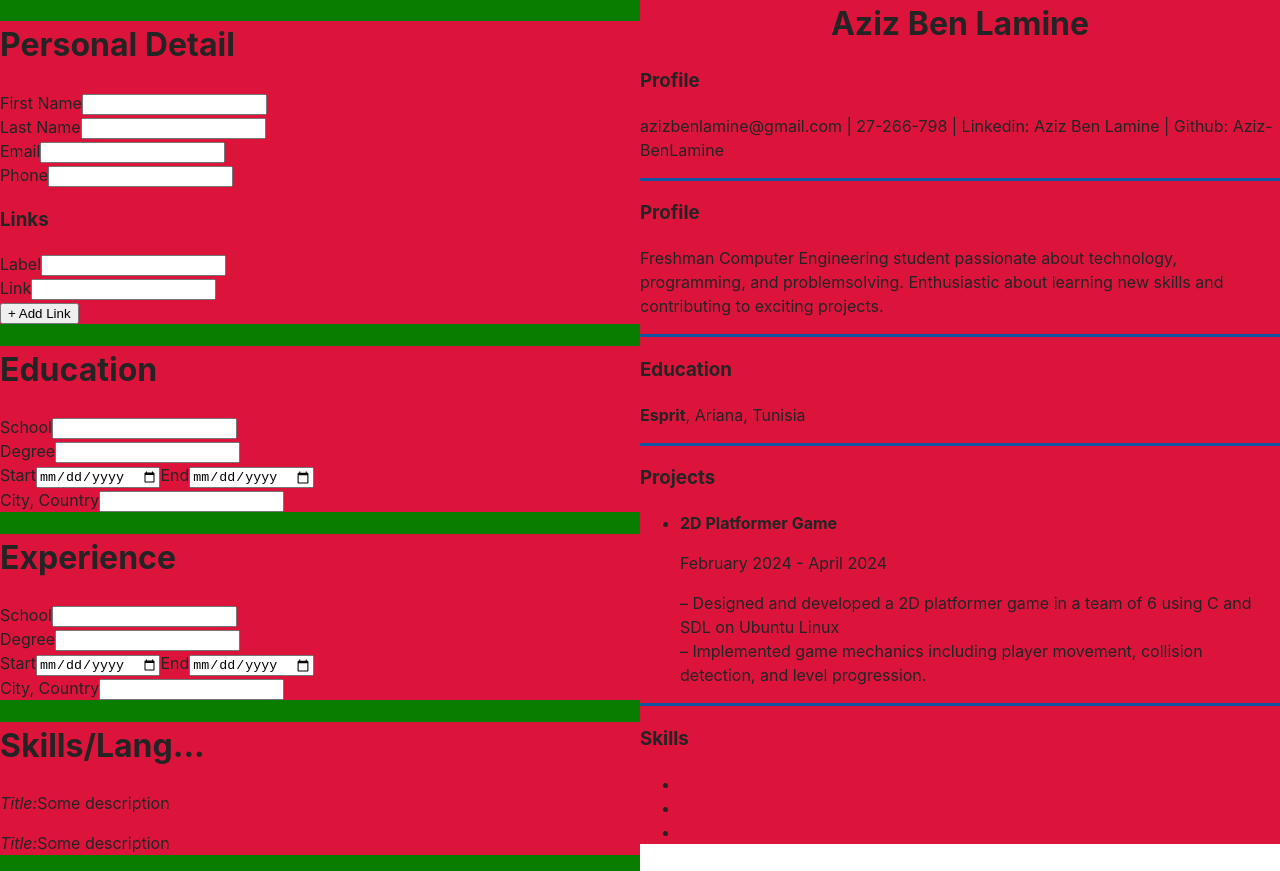
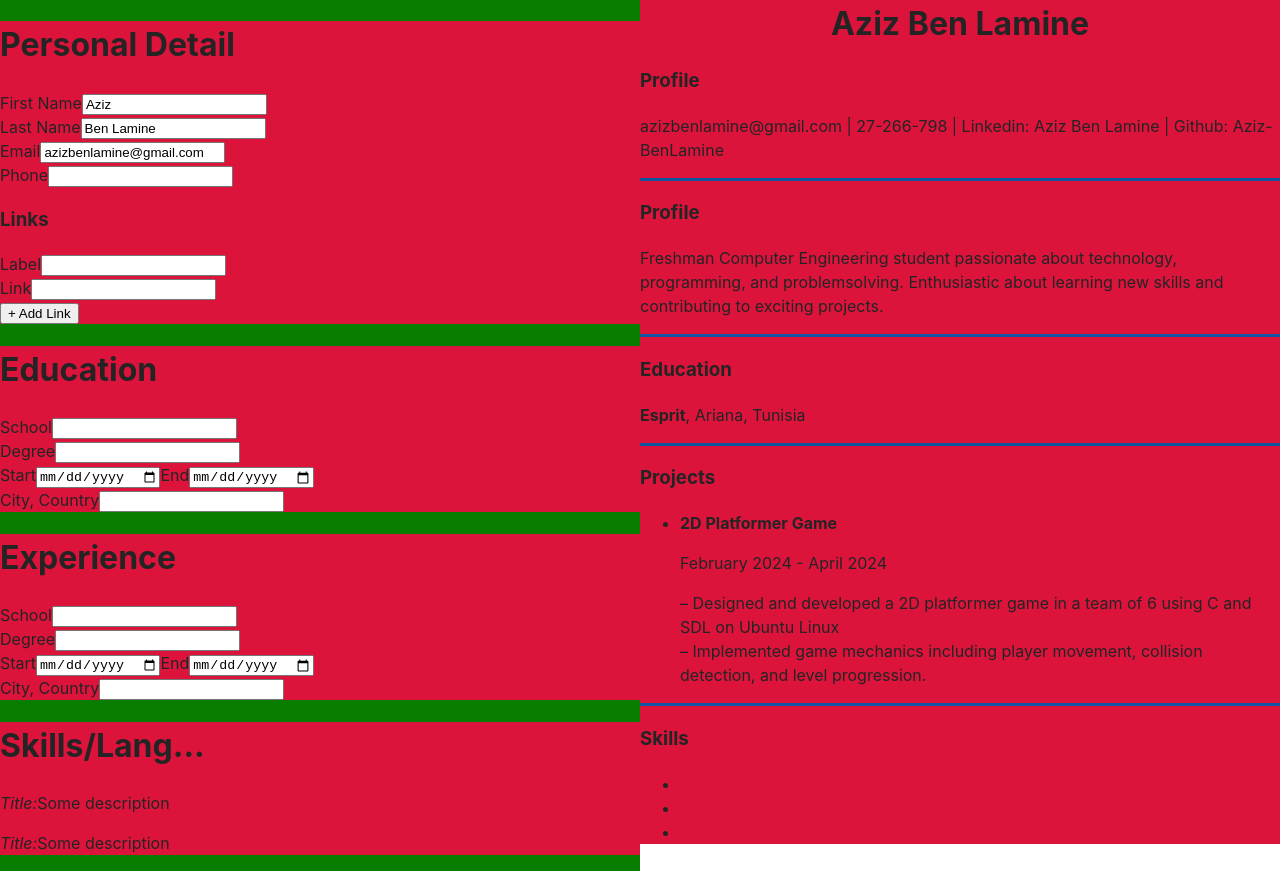
Before and after one commit to Aziz-BenLamine/CV-application, a React (Vite) app: page / in a window 1280 px wide. Built offline with nearby package versions, Linux system fonts and the light colour scheme.

Commit message:
Add Personal Details input-preview render

```diff
--- a/src/App.jsx
+++ b/src/App.jsx
@@ -3,17 +3,40 @@ import Preview from "./components/Preview";
 import Education from "./components/Education";
 import Experience from "./components/Experience";
 import Skills from "./components/Skills";
+import { useState } from "react";
 function App() {
+  const [firstName, setFirstName] = useState("Aziz");
+  const [lastName, setLastName] = useState("Ben Lamine");
+  const [email, setEmail] = useState("azizbenlamine@gmail.com");
+  function handleFirstNameInput(e) {
+    setFirstName(e.target.value);
+  }
+
+  function handleLastNameInput(e) {
+    setLastName(e.target.value);
+  }
+
+  function handleEmailInput(e) {
+    setEmail(e.target.value);
+  }
+
   return (
     <div className="app">
       <div className="form">
-        <General />
+        <General
+          firstName={firstName}
+          lastName={lastName}
+          email={email}
+          onNameChange={handleFirstNameInput}
+          onLastNameChange={handleLastNameInput}
+          onEmailChange={handleEmailInput}
+        />
         <Education />
         <Experience />
         <Skills />
       </div>
       <div className="preview-wrapper">
-        <Preview />
+        <Preview firstName={firstName} lastName={lastName} email={email} />
       </div>
     </div>
   );
--- a/src/components/General.jsx
+++ b/src/components/General.jsx
@@ -1,19 +1,34 @@
-export default function General() {
+export default function General(props) {
   return (
     <div className="form-element">
       <h1>Personal Detail</h1>
       <div className="input-grid">
         <div className="input-element">
           <label htmlFor="first-name">First Name</label>
-          <input type="text" id="first-name" />
+          <input
+            type="text"
+            id="first-name"
+            value={props.firstName}
+            onChange={(e) => props.onNameChange(e)}
+          />
         </div>
         <div className="input-element">
           <label htmlFor="last-name">Last Name</label>
-          <input type="text" id="last-name" />
+          <input
+            type="text"
+            id="last-name"
+            value={props.lastName}
+            onChange={(e) => props.onLastNameChange(e)}
+          />
         </div>
         <div className="input-element">
           <label htmlFor="email">Email</label>
-          <input type="email" id="email" />
+          <input
+            type="email"
+            id="email"
+            value={props.email}
+            onChange={(e) => props.onEmailChange(e)}
+          />
         </div>
         <div className="input-element">
           <label htmlFor="phone">Phone</label>
--- a/src/components/Preview.jsx
+++ b/src/components/Preview.jsx
@@ -1,12 +1,14 @@
 import "./styles/Preview.css";
-export default function Preview() {
+export default function Preview(props) {
   return (
     <div className="preview">
-      <h1>Aziz Ben Lamine</h1>
+      <h1>
+        {props.firstName} {props.lastName}
+      </h1>
       <h3>Profile</h3>
       <p>
-        azizbenlamine@gmail.com | 27-266-798 | Linkedin: Aziz Ben Lamine |
-        Github: Aziz-BenLamine
+        {props.email} | 27-266-798 | Linkedin: Aziz Ben Lamine | Github:
+        Aziz-BenLamine
       </p>
 
       <hr />
```
